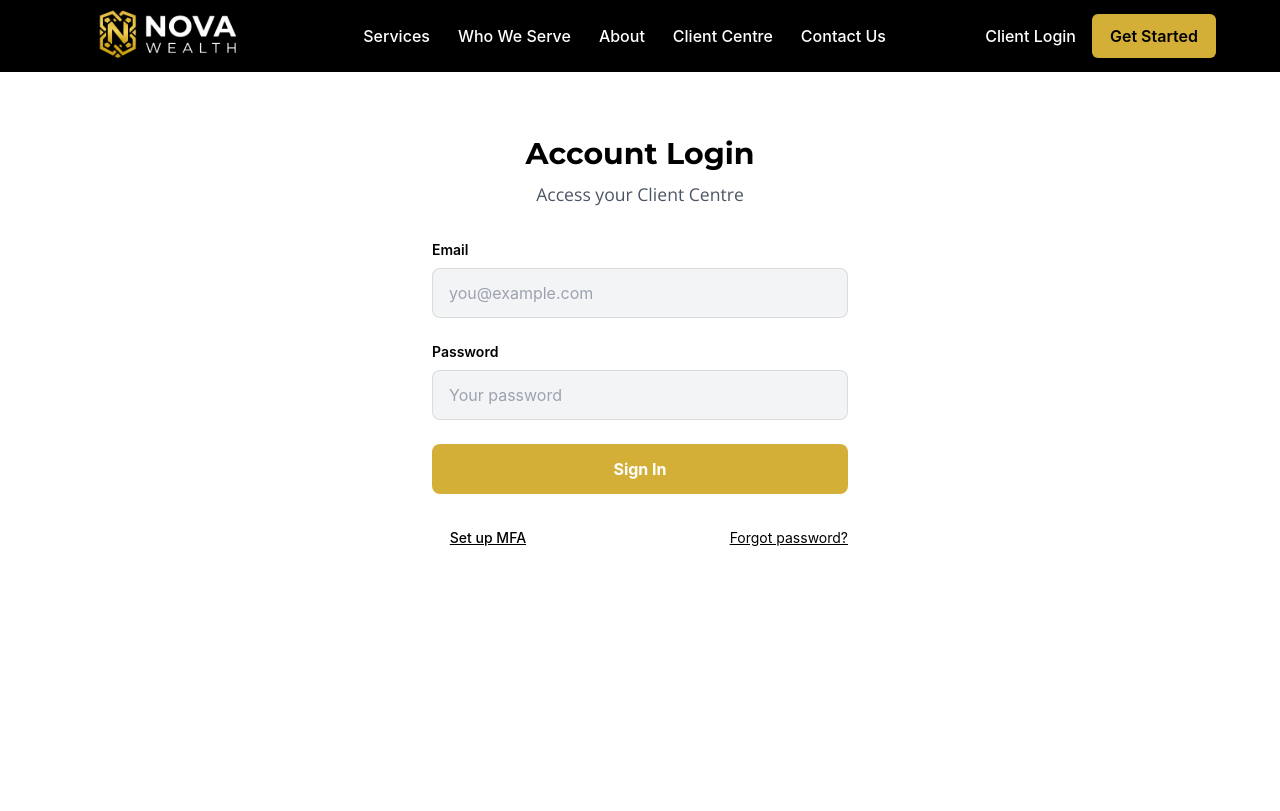
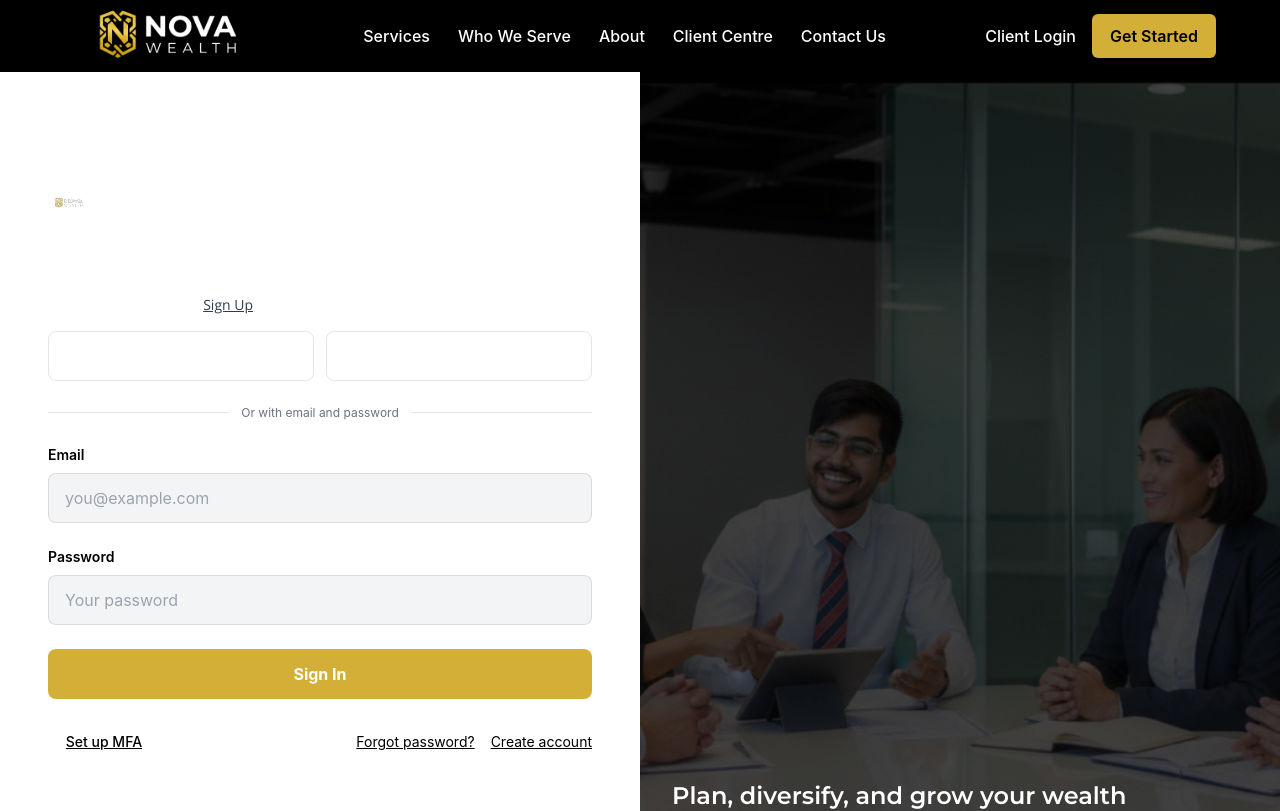
Before and after one commit to myrajarenga/Nova-Wealth, a React (Vite) app: page /login in a window 1280 px wide. Shown: the top 811 px of the page. Built offline with nearby package versions, Linux system fonts and the light colour scheme.

Commit message:
feat(auth): add logout functionality and improve login flow
- Add logout button in ClientCenter with session storage flag
- Simplify authentication state management
- Enhance login page with signup form and visual improvements
- Add automatic redirect if already authenticated

```diff
--- a/src/pages/ClientCenter.jsx
+++ b/src/pages/ClientCenter.jsx
@@ -1,6 +1,6 @@
 import React, { useState, useEffect } from 'react';
 import { useNavigate } from 'react-router-dom';
-import { getToken } from '../services/authService';
+import { getToken, logout } from '../services/authService';
 import ClientCenterHeader from '../components/ClientCenter/ClientCenterHeader';
 import ClientCard from '../components/ClientCenter/ClientCard';
 import SupportSection from '../components/ClientCenter/SupportSection';
@@ -17,10 +17,22 @@ const ClientCenter = () => {
   const navigate = useNavigate();
   useEffect(() => {
     const token = getToken();
-    setIsAuthenticated(!!token);
+    const authed = !!token;
+    setIsAuthenticated(authed);
+    if (authed) {
+      setIsProfileComplete(true);
+    }
   }, []);
 
   function handleLogin() {
+    navigate('/login');
+  }
+
+  function handleLogout() {
+    logout();
+    setIsAuthenticated(false);
+    setIsProfileComplete(false);
+    setHasUploadedDocs(false);
     navigate('/login');
   }
 
@@ -48,9 +60,9 @@ const ClientCenter = () => {
       icon={<div className="w-10 h-10 bg-blue-100 text-blue-600 rounded-lg flex items-center justify-center">🔐</div>}
       title="Client Login"
       description="Access your personalized dashboard to view portfolio performance, account statements, and investment insights in a secure environment."
-      buttonText={isAuthenticated ? (isProfileComplete ? 'Logged In' : 'Complete Profile') : 'Login to Portal'}
-      disabled={isAuthenticated && isProfileComplete}
-      onClick={() => (isAuthenticated ? handleCompleteProfile() : handleLogin())}
+      buttonText={isAuthenticated ? 'Logged In' : 'Login to Portal'}
+      disabled={isAuthenticated}
+      onClick={() => (!isAuthenticated ? handleLogin() : null)}
     />
   );
 
@@ -61,7 +73,7 @@ const ClientCenter = () => {
       title="Upload Documents"
       description="Securely share key documents, bank statements, or tax records with your advisor through our encrypted platform."
       buttonText={isUploading ? 'Uploading…' : hasUploadedDocs ? 'Uploaded' : 'Upload Files'}
-      disabled={!(isAuthenticated && isProfileComplete) || hasUploadedDocs || isUploading}
+      disabled={!isAuthenticated || hasUploadedDocs || isUploading}
       onClick={handleUpload}
     />
   );
@@ -82,16 +94,18 @@ const ClientCenter = () => {
     <main className="bg-white text-black">
       <div className="container mx-auto px-4">
         <ClientCenterHeader />
+        {isAuthenticated && (
+          <div className="flex justify-end mb-4">
+            <button onClick={handleLogout} className="px-4 py-2 rounded-md border border-black/10">Logout</button>
+          </div>
+        )}
 
         <section aria-label="Client actions" className="pb-8">
           {!isAuthenticated && (
             <p className="font-opensans text-center text-[#2C3E50] mb-6">Please log in to get started.</p>
           )}
-          {isAuthenticated && !isProfileComplete && (
-            <p className="font-opensans text-center text-[#2C3E50] mb-6">Welcome back. Finish your profile to enable document uploads.</p>
-          )}
-          {isAuthenticated && isProfileComplete && !hasUploadedDocs && (
-            <p className="font-opensans text-center text-[#2C3E50] mb-6">Profile complete. Upload your documents to unlock scheduling.</p>
+          {isAuthenticated && !hasUploadedDocs && (
+            <p className="font-opensans text-center text-[#2C3E50] mb-6">Welcome back. Upload your documents to unlock scheduling.</p>
           )}
           {hasUploadedDocs && (
             <p className="font-opensans text-center text-[#2C3E50] mb-6">Documents received. You can now book a meeting.</p>
--- a/src/pages/Login.jsx
+++ b/src/pages/Login.jsx
@@ -1,6 +1,6 @@
-import React, { useState } from 'react'
+import React, { useState, useEffect } from 'react'
 import { useNavigate } from 'react-router-dom'
-import { login, mfaVerify, mfaSetup } from '../services/authService'
+import { login, mfaVerify, mfaSetup, getToken } from '../services/authService'
 
 export default function Login() {
   const navigate = useNavigate()
@@ -12,6 +12,24 @@ export default function Login() {
   const [stage, setStage] = useState('login')
   const [qrCode, setQrCode] = useState('')
   const [secret, setSecret] = useState('')
+  const [name, setName] = useState('')
+  const [phoneNumber, setPhoneNumber] = useState('')
+  const [info, setInfo] = useState('')
+
+  useEffect(() => {
+    const token = getToken()
+    if (token) {
+      navigate('/client-center')
+    }
+    try {
+      const flag = sessionStorage.getItem('logoutSuccess')
+      if (flag) {
+        setError('')
+        setInfo('You have successfully logged out.')
+        sessionStorage.removeItem('logoutSuccess')
+      }
+    } catch {}
+  }, [])
 
   async function handleLogin(e) {
     e.preventDefault()
@@ -26,6 +44,25 @@ export default function Login() {
       }
     } catch (err) {
       setError('Login failed. Check your credentials.')
+    } finally {
+      setLoading(false)
+    }
+  }
+
+  async function handleRegister(e) {
+    e.preventDefault()
+    setError('')
+    setLoading(true)
+    try {
+      const svc = await import('../services/authService')
+      const res = await svc.register({ name, email, password, phoneNumber })
+      if (res && res.token) {
+        navigate('/client-center')
+      } else {
+        setStage('setup')
+      }
+    } catch (err) {
+      setError('Sign up failed. Try a different email.')
     } finally {
       setLoading(false)
     }
@@ -65,17 +102,31 @@ export default function Login() {
   }
 
   return (
-    <div className="min-h-screen bg-white">
-      <div className="max-w-md mx-auto px-4 py-16">
-        <h1 className="font-montserrat text-3xl font-bold text-black text-center">Account Login</h1>
-        <p className="font-opensans text-center text-gray-600 mt-2">Access your Client Centre</p>
-
+    <div className="min-h-screen bg-white grid grid-cols-1 md:grid-cols-2">
+      <div className="flex flex-col justify-center px-6 md:px-12 py-10">
+        <div className="flex items-center gap-3 mb-8">
+          <img src="/images/Logo for Nova Wealth - SVG.svg" alt="Nova Wealth" className="h-10" />
+          <div className="font-montserrat text-xl font-bold">Client Login</div>
+        </div>
+        <div className="font-montserrat text-2xl mb-2">Log in to your account</div>
+        <div className="font-opensans text-sm mb-4">Don't have an account? <a href="#" onClick={(e) => { e.preventDefault(); setStage('signup'); }} className="text-[#2C3E50] underline">Sign Up</a></div>
+        {info && (
+          <div className="mb-4 rounded-md bg-green-50 text-green-700 px-4 py-3 text-sm">{info}</div>
+        )}
         {error && (
-          <div className="mt-6 rounded-md bg-red-50 text-red-700 px-4 py-3 text-sm">{error}</div>
+          <div className="mb-6 rounded-md bg-red-50 text-red-700 px-4 py-3 text-sm">{error}</div>
         )}
-
         {stage === 'login' && (
-          <form onSubmit={handleLogin} className="mt-8 space-y-6">
+          <form onSubmit={handleLogin} className="space-y-6">
+            <div className="grid grid-cols-1 md:grid-cols-2 gap-3">
+              <button type="button" className="border border-black/10 rounded-lg py-3 font-semibold" disabled>Google</button>
+              <button type="button" className="border border-black/10 rounded-lg py-3 font-semibold" disabled>GitHub</button>
+            </div>
+            <div className="flex items-center gap-3">
+              <div className="h-px bg-black/10 flex-1" />
+              <span className="text-xs text-gray-500">Or with email and password</span>
+              <div className="h-px bg-black/10 flex-1" />
+            </div>
             <div>
               <label className="block text-sm font-semibold text-black mb-2">Email</label>
               <input type="email" value={email} onChange={(e) => setEmail(e.target.value)} className="w-full px-4 py-3 rounded-lg border border-black/10 bg-gray-100 focus:outline-none focus:ring-2 focus:ring-[#D4AF37]" placeholder="you@example.com" />
@@ -87,14 +138,16 @@ export default function Login() {
             <button type="submit" disabled={loading} className="w-full bg-[#D4AF37] text-white font-bold py-3 rounded-lg hover:bg-[#B99A2F] disabled:opacity-70">{loading ? 'Signing in...' : 'Sign In'}</button>
             <div className="flex items-center justify-between text-sm">
               <button type="button" onClick={handleSetup} className="text-black underline">Set up MFA</button>
-              <a href="#" onClick={(e) => { e.preventDefault(); setStage('forgot'); }} className="text-black underline">Forgot password?</a>
+              <div className="flex gap-4">
+                <a href="#" onClick={(e) => { e.preventDefault(); setStage('forgot'); }} className="text-black underline">Forgot password?</a>
+                <a href="#" onClick={(e) => { e.preventDefault(); setStage('signup'); }} className="text-black underline">Create account</a>
+              </div>
             </div>
           </form>
         )}
-
         {stage === 'mfa' && (
-          <form onSubmit={handleVerify} className="mt-8 space-y-6">
-            <div className="text-center font-opensans text-gray-700">Enter the 6-digit code from your authenticator app</div>
+          <form onSubmit={handleVerify} className="space-y-6">
+            <div className="font-opensans text-gray-700">Enter the 6-digit code from your authenticator app</div>
             <div>
               <label className="block text-sm font-semibold text-black mb-2">One-Time Code</label>
               <input type="text" value={otp} onChange={(e) => setOtp(e.target.value)} className="w-full px-4 py-3 rounded-lg border border-black/10 bg-gray-100 focus:outline-none focus:ring-2 focus:ring-[#D4AF37]" placeholder="123456" />
@@ -102,23 +155,53 @@ export default function Login() {
             <button type="submit" disabled={loading} className="w-full bg-[#D4AF37] text-white font-bold py-3 rounded-lg hover:bg-[#B99A2F] disabled:opacity-70">{loading ? 'Verifying...' : 'Verify Code'}</button>
           </form>
         )}
-
         {stage === 'setup' && (
-          <div className="mt-8 space-y-6">
-            <div className="text-center font-opensans text-gray-700">Scan the QR code to add Nova Wealth to your authenticator</div>
-            {qrCode && <img src={qrCode} alt="MFA QR" className="mx-auto w-56 h-56" />}
+          <div className="space-y-6">
+            <div className="font-opensans text-gray-700">Scan the QR code to add Nova Wealth to your authenticator</div>
+            {qrCode && <img src={qrCode} alt="MFA QR" className="w-56 h-56" />}
             {secret && (
-              <div className="text-center text-sm text-black">Manual code: <span className="font-mono">{secret}</span></div>
+              <div className="text-sm text-black">Manual code: <span className="font-mono">{secret}</span></div>
             )}
-            <div className="text-center">
+            <div>
               <button className="text-sm text-black underline" onClick={() => setStage('mfa')}>Already scanned? Verify code</button>
             </div>
           </div>
         )}
-
         {stage === 'forgot' && (
           <ForgotPassword email={email} onBack={() => setStage('login')} />
         )}
+        {stage === 'signup' && (
+          <form onSubmit={handleRegister} className="space-y-6">
+            <div>
+              <label className="block text-sm font-semibold text-black mb-2">Full Name</label>
+              <input type="text" value={name} onChange={(e) => setName(e.target.value)} className="w-full px-4 py-3 rounded-lg border border-black/10 bg-gray-100 focus:outline-none focus:ring-2 focus:ring-[#D4AF37]" placeholder="Your name" />
+            </div>
+            <div>
+              <label className="block text-sm font-semibold text-black mb-2">Email</label>
+              <input type="email" value={email} onChange={(e) => setEmail(e.target.value)} className="w-full px-4 py-3 rounded-lg border border-black/10 bg-gray-100 focus:outline-none focus:ring-2 focus:ring-[#D4AF37]" placeholder="you@example.com" />
+            </div>
+            <div>
+              <label className="block text-sm font-semibold text-black mb-2">Phone Number</label>
+              <input type="tel" value={phoneNumber} onChange={(e) => setPhoneNumber(e.target.value)} className="w-full px-4 py-3 rounded-lg border border-black/10 bg-gray-100 focus:outline-none focus:ring-2 focus:ring-[#D4AF37]" placeholder="+254..." />
+            </div>
+            <div>
+              <label className="block text-sm font-semibold text-black mb-2">Password</label>
+              <input type="password" value={password} onChange={(e) => setPassword(e.target.value)} className="w-full px-4 py-3 rounded-lg border border-black/10 bg-gray-100 focus:outline-none focus:ring-2 focus:ring-[#D4AF37]" placeholder="Choose a password" />
+            </div>
+            <button type="submit" disabled={loading} className="w-full bg-[#D4AF37] text-white font-bold py-3 rounded-lg hover:bg-[#B99A2F] disabled:opacity-70">{loading ? 'Creating account...' : 'Sign Up'}</button>
+            <div className="text-center text-sm">
+              <a href="#" onClick={(e) => { e.preventDefault(); setStage('login'); }} className="text-black underline">Have an account? Sign in</a>
+            </div>
+          </form>
+        )}
+      </div>
+      <div className="relative hidden md:block">
+        <img src="/images/home page image.png" alt="Wealth management" className="w-full h-full object-cover" />
+        <div className="absolute inset-0 bg-black/30"></div>
+        <div className="absolute inset-x-0 bottom-0 p-8 text-white">
+          <div className="font-montserrat text-2xl mb-2">Plan, diversify, and grow your wealth</div>
+          <div className="font-opensans text-sm">Personalised advisory across retirement, savings, and global investments.</div>
+        </div>
       </div>
     </div>
   )
--- a/src/services/authService.js
+++ b/src/services/authService.js
@@ -37,6 +37,9 @@ export async function mfaVerify(payload) {
 }
 
 export function logout() {
+  if (typeof window !== 'undefined') {
+    try { sessionStorage.setItem('logoutSuccess', '1') } catch {}
+  }
   setToken(null)
 }
 
```
